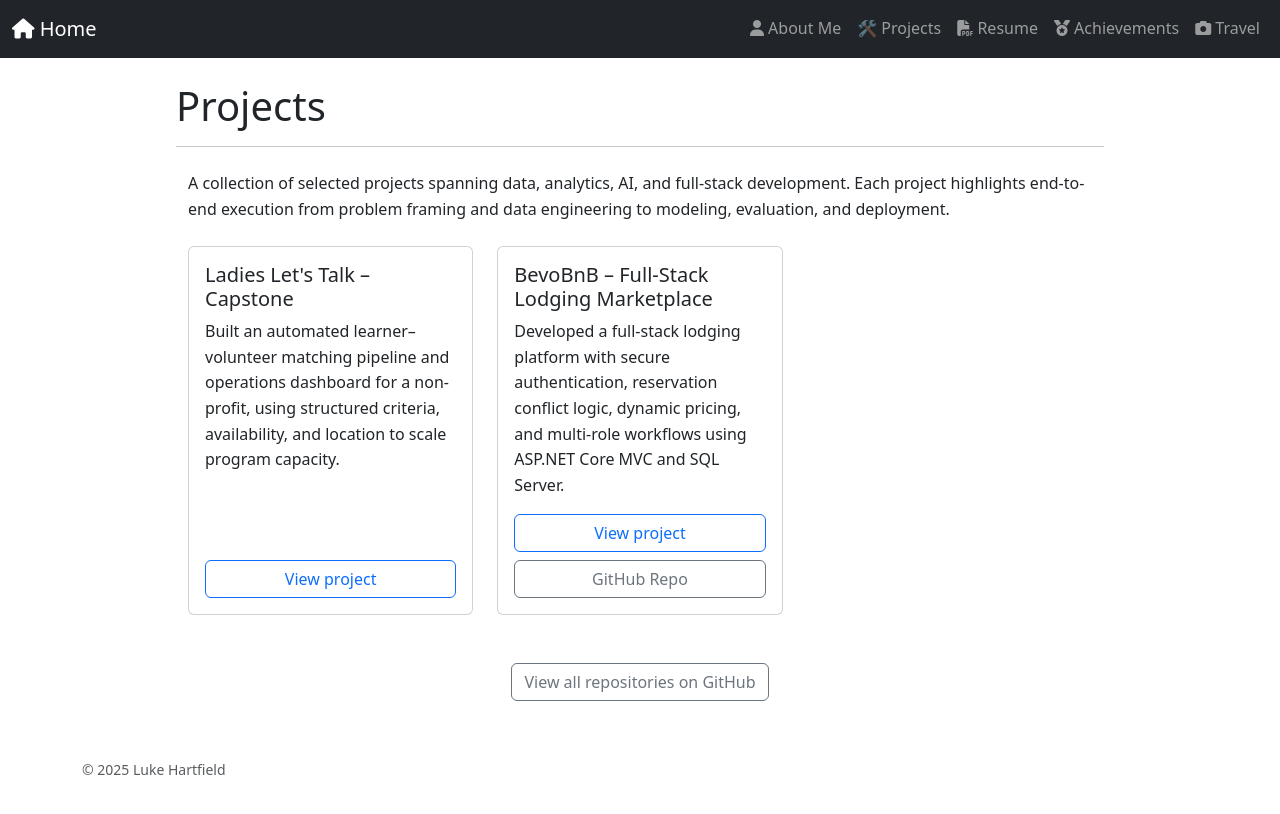
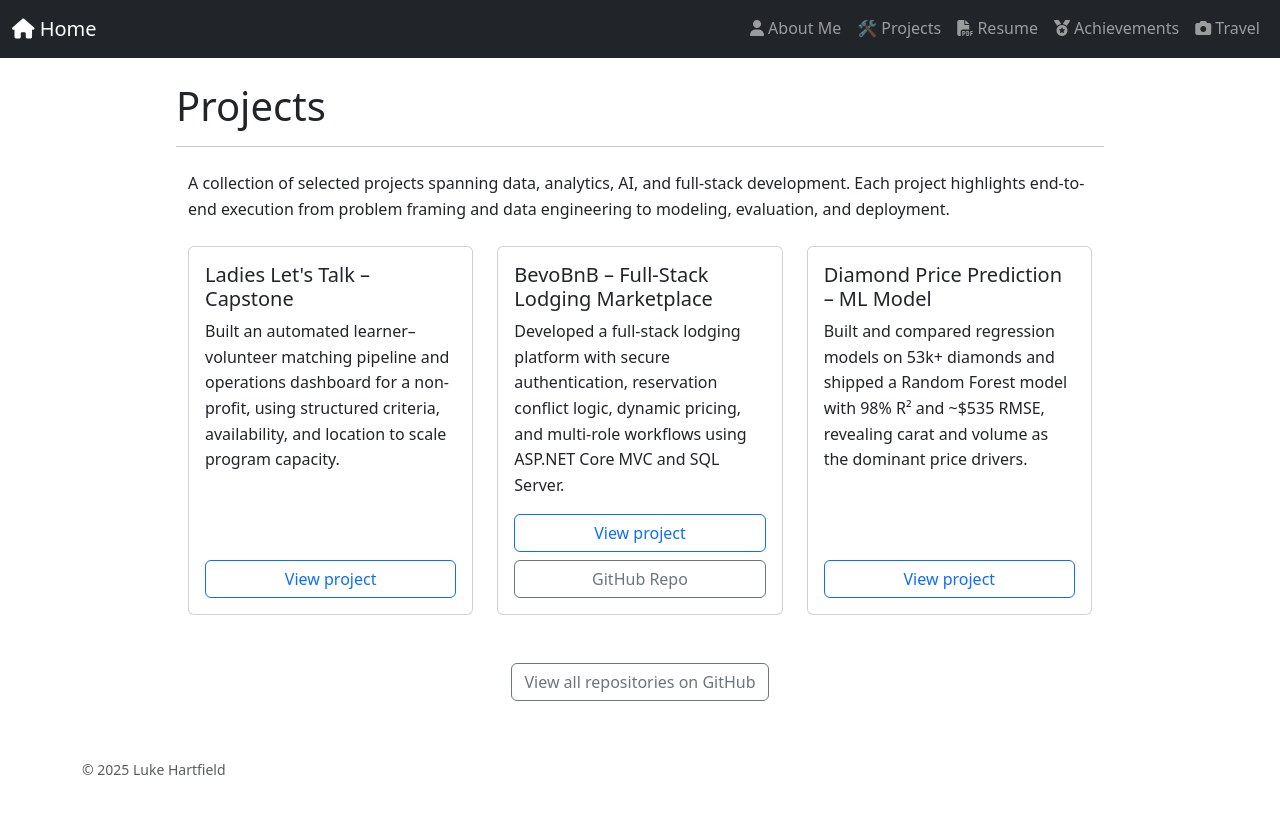
Before and after one commit to lukehartfield/lukehartfield.github.io, a Jekyll site: the page built from projects/index.md, in a window 1280 px wide. Shown: the top 814 px of the page. Built offline with Jekyll 4.4.1, drawn with Linux system fonts in a browser that asks for light colours; our own code applies the rules of GitHub Pages for plain Markdown files.

Commit message:
Add Diamond Price Prediction project details
Added a new project section for Diamond Price Prediction, detailing the ML model and its performance metrics.

```diff
--- a/projects/index.md
+++ b/projects/index.md
@@ -45,6 +45,22 @@
   </div>
 </div>
 
+<!-- Diamond Price Prediction -->
+<div class="col-md-6 col-lg-4 mb-4">
+  <div class="card h-100">
+    <div class="card-body d-flex flex-column">
+      <h2 class="h5 card-title">Diamond Price Prediction – ML Model</h2>
+      <p class="card-text flex-grow-1">
+        Built and compared regression models on 53k+ diamonds and shipped a Random Forest model with 98% R² and ~$535 RMSE, revealing carat and volume as the dominant price drivers.
+      </p>
+      <a class="btn btn-outline-primary mt-2"
+         href="{{ '/projects/diamondmodel/' | relative_url }}">
+        View project
+      </a>
+    </div>
+  </div>
+</div>
+
 
 <p class="text-center mt-4">
   <a href="https://github.com/lukehartfield" target="_blank" class="btn btn-outline-secondary">
```
